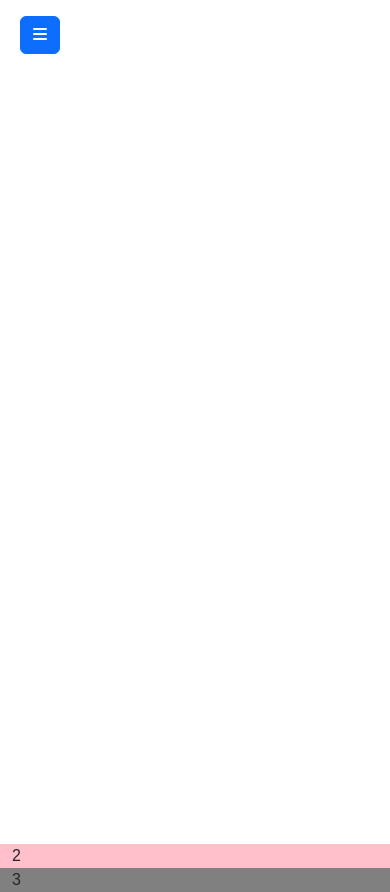
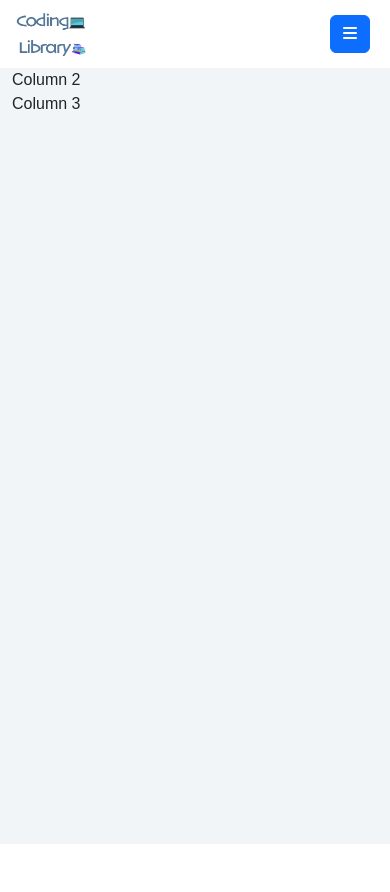
Before and after one commit to hashim222/p5-coding-library, a React (Create React App) app: page / in a window 390 px wide. After the commit the page ends 844 px from the top, so only its background shows below. Built offline with nearby package versions, Linux system fonts and the light colour scheme.

Commit message:
Added site logo and favicon

```diff
--- a/public/index.html
+++ b/public/index.html
@@ -2,7 +2,7 @@
 <html lang="en">
   <head>
     <meta charset="utf-8" />
-    <link rel="icon" href="%PUBLIC_URL%/favicon.ico" />
+    <link rel="icon" href="%PUBLIC_URL%/site-favicon.png" />
     <meta name="viewport" content="width=device-width, initial-scale=1" />
     <meta name="theme-color" content="#000000" />
     <meta
--- a/src/App.js
+++ b/src/App.js
@@ -14,12 +14,8 @@ function App() {
           >
             <SideNavBar />
           </Col>
-          <Col lg={5} style={{ backgroundColor: "pink" }}>
-            2
-          </Col>
-          <Col lg={4} style={{ backgroundColor: "grey" }}>
-            3
-          </Col>
+          <Col lg={5}>Column 2</Col>
+          <Col lg={4}>Column 3</Col>
         </Row>
       </Container>
     </div>
--- a/src/App.module.css
+++ b/src/App.module.css
@@ -9,5 +9,11 @@
 }
 
 .ContextNavBarHeight {
-  min-height: 100vh;
+  min-height: 8vh;
 }
+
+@media (min-width: 992px) {
+  .ContextNavBarHeight {
+    min-height: 100vh;
+  }
+}
--- a/src/components/SideNavBar.js
+++ b/src/components/SideNavBar.js
@@ -2,7 +2,8 @@ import { React, useState } from "react";
 import Button from "react-bootstrap/Button";
 import Offcanvas from "react-bootstrap/Offcanvas";
 import Nav from "react-bootstrap/Nav";
-// import styles from '../styles/SideNavBar.module.css'
+import styles from "../styles/SideNavBar.module.css";
+import logo from "../assets/site-logo.png";
 
 function ResponsiveExample() {
   const [show, setShow] = useState(false);
@@ -12,13 +13,27 @@ function ResponsiveExample() {
 
   return (
     <div className="mt-3 ml-2">
-      <Button variant="primary" className="d-lg-none" onClick={handleShow}>
-        <i class="fa-solid fa-bars"></i>
-      </Button>
+      <div className={styles.NavBarIcon}>
+        <img
+          src={logo}
+          alt="site logo"
+          height="45"
+          className="d-lg-none ml-3 mt-n1"
+        />
+        <Button
+          variant="primary"
+          className="d-lg-none float-end"
+          onClick={handleShow}
+        >
+          <i class="fa-solid fa-bars"></i>
+        </Button>
+      </div>
 
       <div variant="info" className="d-none d-lg-block">
         <Nav defaultActiveKey="/home" className="flex-column">
-          <div className="fs-3 mt-3">Site Logo</div>
+          <div className="mt-3 ml-3">
+            <img src={logo} alt="site logo" height="75" />
+          </div>
           <Nav.Link className="mt-5" href="/home">
             <div>
               <i class="fa-solid fa-house"></i> Home
@@ -44,7 +59,9 @@ function ResponsiveExample() {
 
       <Offcanvas show={show} onHide={handleClose} responsive="lg">
         <Offcanvas.Header closeButton>
-          <Offcanvas.Title>Site Logo</Offcanvas.Title>
+          <Offcanvas.Title className="mt-2">
+            <img src={logo} alt="site logo" height="45" />
+          </Offcanvas.Title>
         </Offcanvas.Header>
         <Offcanvas.Body>
           <div className="mb-0 d-lg-none">
--- /dev/null
+++ b/src/styles/SideNavBar.module.css
@@ -0,0 +1,7 @@
+.NavBarIcon {
+  position: fixed;
+  top: 15px;
+  bottom: 0;
+  right: 20px;
+  left: 0;
+}
```
Also changed, not shown: public/site-favicon.png (added), src/assets/site-logo.png (added).
